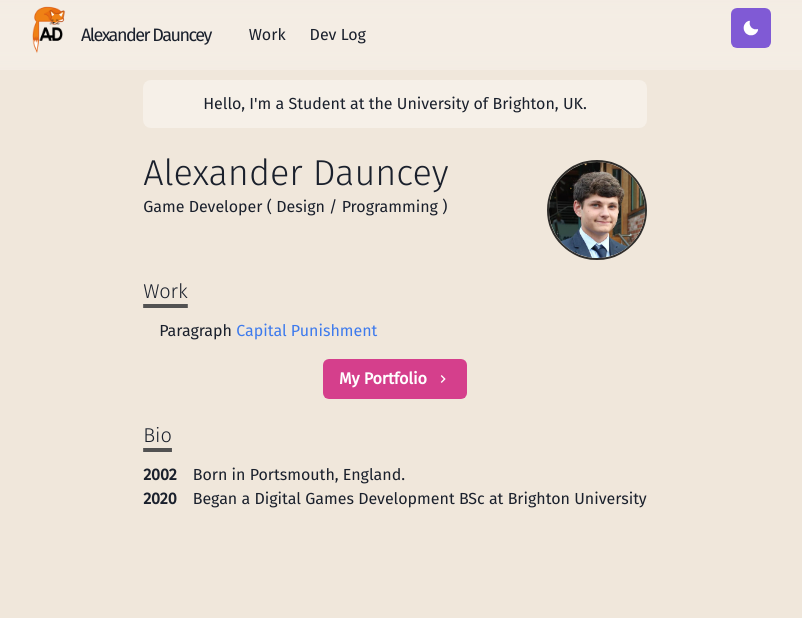
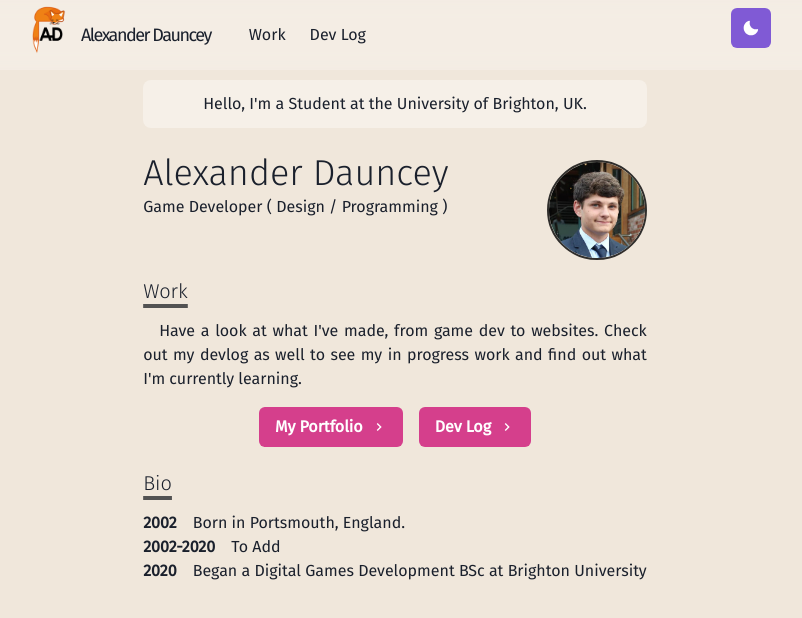
Before and after one commit to Shylexx/shylex-portfolio, a Next.js app: page / in a window 1280 px wide. Shown: the top 618 px of the page, without its empty margins (245-1047 px from the left). Built offline with nearby package versions, Linux system fonts and the light colour scheme.

Commit message:
Blog Post

```diff
--- a/pages/devlog/[logid].js
+++ b/pages/devlog/[logid].js
@@ -24,6 +24,7 @@ export async function getStaticPaths() {
 
 const LogPost = (postData) => {
     const thumbnail = "http://shylexx.com/images/devlog/thumbnails/" + postData.postData.thumbnail
+    console.log(thumbnail)
     return (
         <Layout title={postData.postData.title}>
             <Container mt={6}>
--- a/pages/index.js
+++ b/pages/index.js
@@ -48,14 +48,19 @@ const Page = () => {
                     <Heading as="h3" variant="section-title">
                         Work
                     </Heading>
-                    <Paragraph>Paragraph{' '}
-                        <NextLink href="/works/cappun"><Link>Capital Punishment</Link></NextLink>
+                    <Paragraph>
+                        Have a look at what I&apos;ve made, from game dev to websites. Check out my devlog as well to see my in progress work and find out what I&apos;m currently learning.
                     </Paragraph>
 
-                    <Box align="center" my={4}>
-                        <NextLink href="/work">
-                            <Button rightIcon={<ChevronRightIcon />} colorScheme="pink">
+                    <Box flexShrink={0} align="center" my={4}>
+                        <NextLink href="/work" >
+                            <Button rightIcon={<ChevronRightIcon />} colorScheme="pink" mx={2}>
                                 My Portfolio
+                            </Button>
+                        </NextLink>
+                        <NextLink href="/devlog">
+                            <Button rightIcon={<ChevronRightIcon />} colorScheme="pink" mx={2}>
+                                Dev Log
                             </Button>
                         </NextLink>
                     </Box>
@@ -70,6 +75,10 @@ const Page = () => {
                         Born in Portsmouth, England.
                     </BioSection>
                     <BioSection>
+                        <BioYear>2002-2020</BioYear>
+                        To Add
+                    </BioSection>
+                    <BioSection>
                         <BioYear>2020</BioYear>
                         Began a Digital Games Development BSc at Brighton University
                     </BioSection>
```
Also changed, not shown: devlog/devlog-test.mdx (added, +7 -0 lines), pages/devlog.js (+2 -9 lines), public/images/devlog/thumbnails/devlog.jpg (added).
